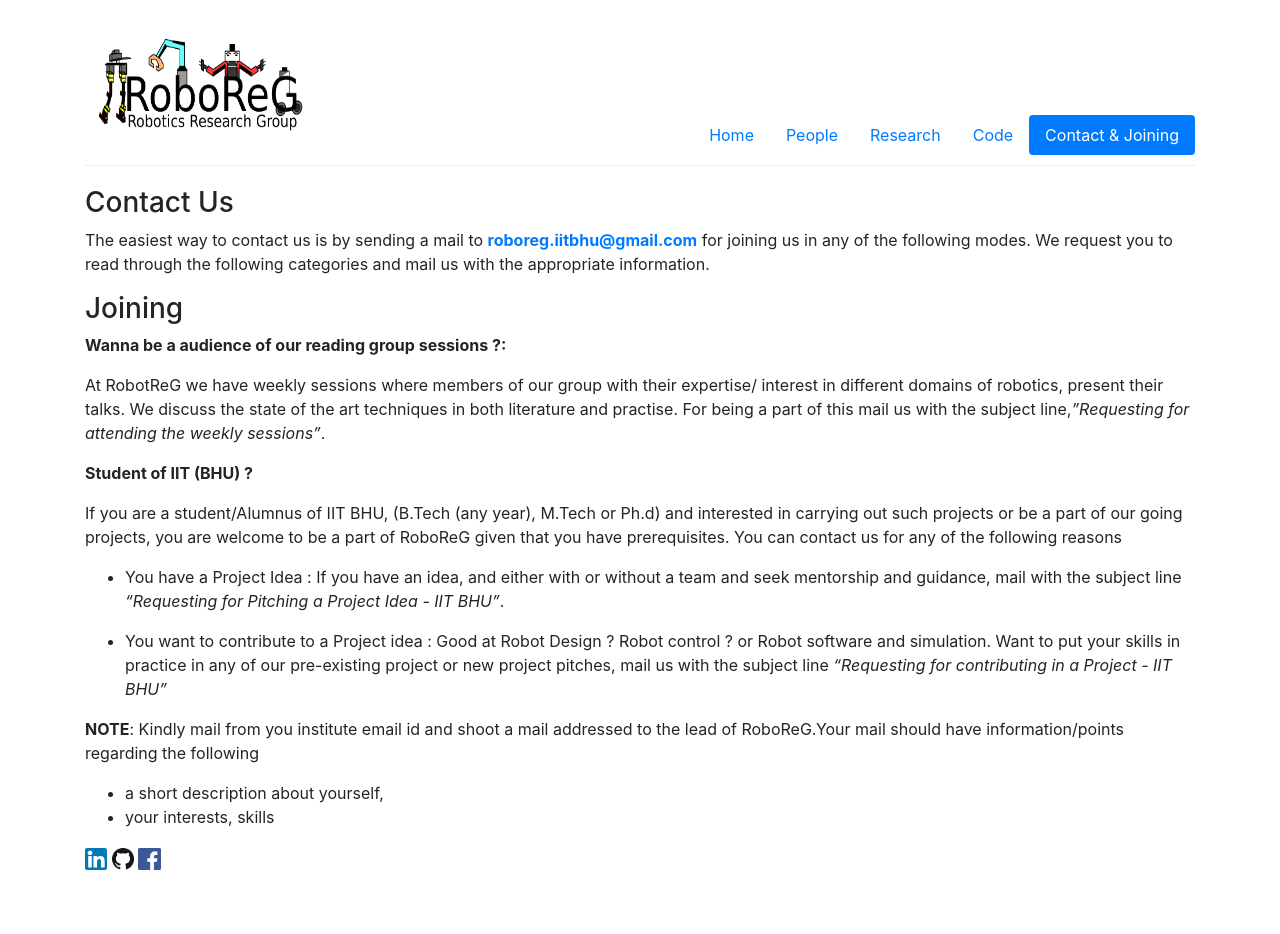
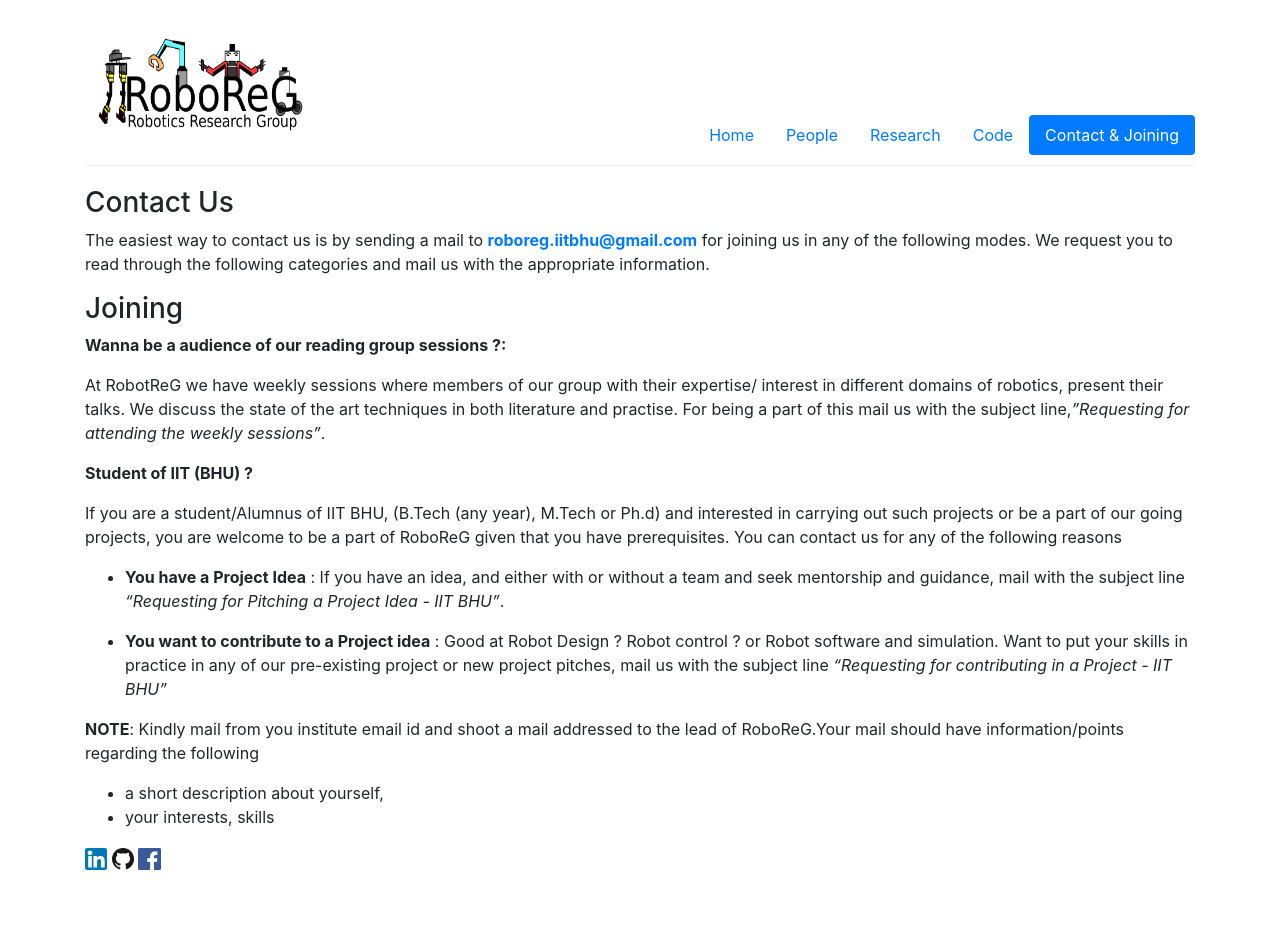
Before and after one commit to Robotics-Club-IIT-BHU/RoboReG, a Jekyll site: the page built from join.md, in a window 1280 px wide. Built offline with Jekyll 4.4.1, drawn with Linux system fonts in a browser that asks for light colours.

Commit message:
minor fix

```diff
--- a/join.md
+++ b/join.md
@@ -15,9 +15,9 @@ At RobotReG we have weekly sessions where members  of our group with their exper
 
 If you are a student/Alumnus of IIT BHU, (B.Tech (any year), M.Tech or Ph.d) and interested in carrying out such projects or be a part of our going projects, you are welcome to be a part of RoboReG given that you have prerequisites. You can contact us for any of the following reasons
 
-- You have a Project Idea : If you have an idea, and either with or without a team and seek mentorship and guidance, mail with the subject line *“Requesting for Pitching a Project Idea - IIT BHU”*.
+- **You have a Project Idea** : If you have an idea, and either with or without a team and seek mentorship and guidance, mail with the subject line *“Requesting for Pitching a Project Idea - IIT BHU”*.
 
-- You want to contribute to a Project idea :  Good at Robot Design ? Robot control ? or Robot software and simulation. Want to put your skills in practice  in any of our pre-existing project or new project pitches, mail us with the subject line *“Requesting for contributing in a Project - IIT BHU”*
+- **You want to contribute to a Project idea** :  Good at Robot Design ? Robot control ? or Robot software and simulation. Want to put your skills in practice  in any of our pre-existing project or new project pitches, mail us with the subject line *“Requesting for contributing in a Project - IIT BHU”*
 
 **NOTE**: Kindly mail from you institute email id and shoot a mail addressed to the lead of RoboReG.Your mail should have information/points regarding the following
 - a short description about yourself,
```
